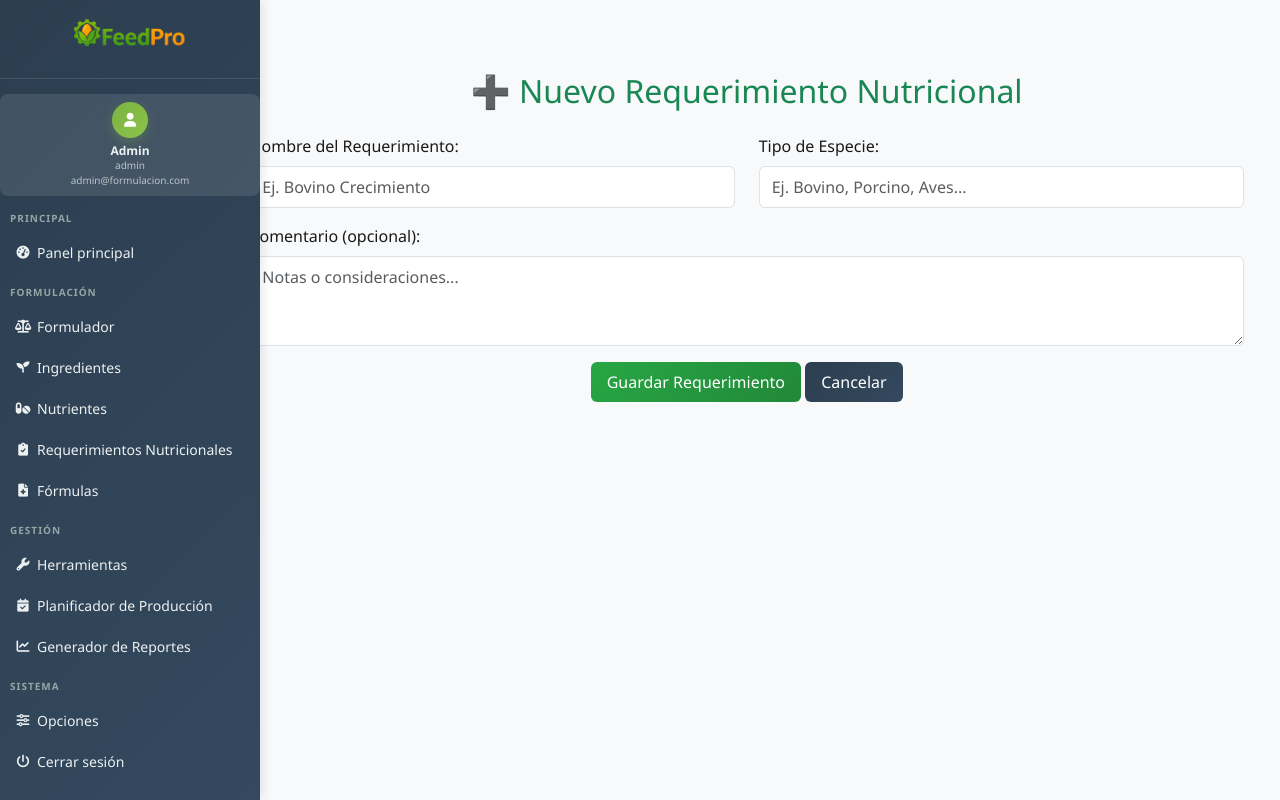
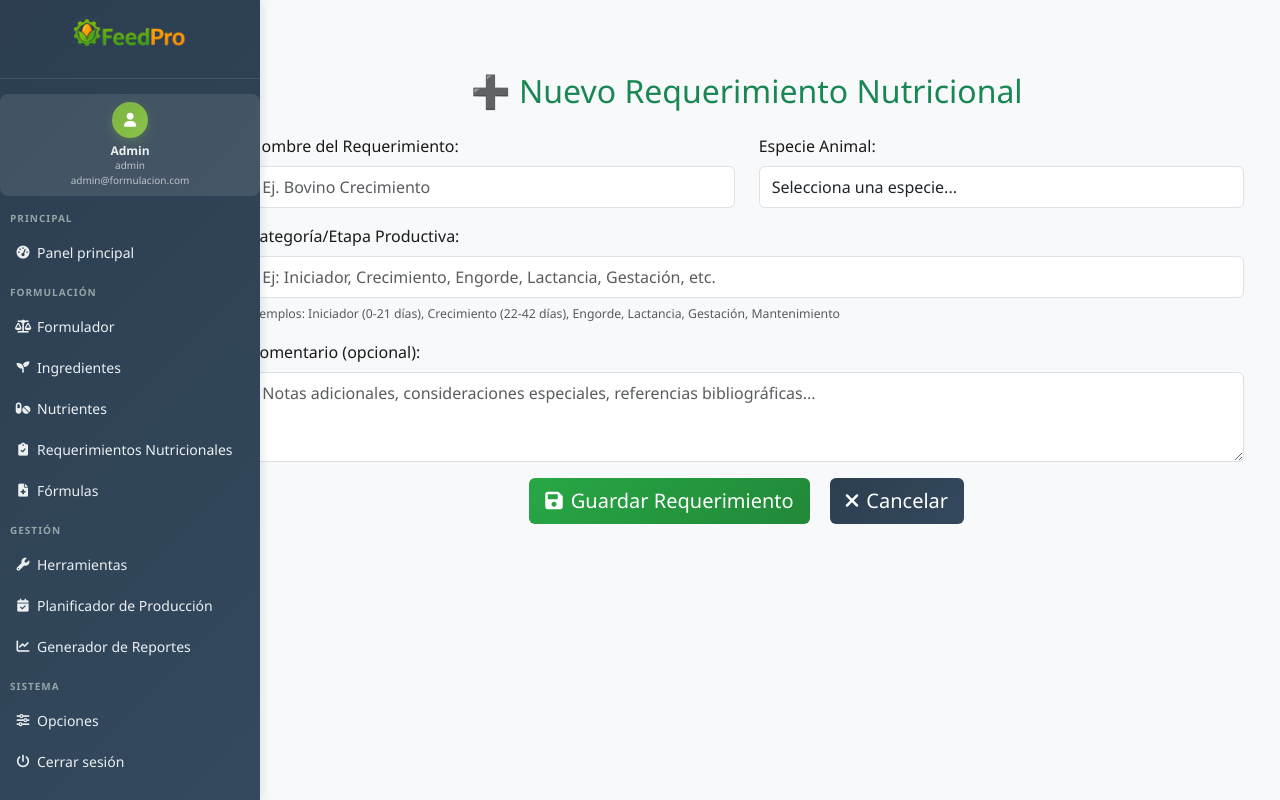
Before and after one commit to Luisfer8904/formulacion-raciones, a Flask app: page /nuevo_requerimiento in a window 1280 px wide. Run offline with Flask 3, Linux system fonts and the light colour scheme; a user stored in the database is signed in.

Commit message:
Fix: Implementar lista de especies zootécnicas y corregir guardado de requerimientos
- Agregado formulario con lista desplegable de especies principales
- Incluye emojis y categorías para mejor UX
- Corregido manejo del campo 'especie' en backend
- Actualizado formulario de edición con mismas mejoras
- Agregado JavaScript para sugerencias automáticas
- Creado script SQL para agregar columna 'especie' a BD

```diff
--- /dev/null
+++ b/add_especie_column_final.sql
@@ -0,0 +1,42 @@
+-- Script final para agregar la columna 'especie' a la tabla requerimientos
+-- Ejecutar este comando en Railway MySQL
+
+USE railway;
+
+-- Verificar estructura actual
+DESCRIBE requerimientos;
+
+-- Agregar la columna 'especie' si no existe
+ALTER TABLE requerimientos
+ADD COLUMN IF NOT EXISTS especie VARCHAR(50) DEFAULT NULL AFTER nombre;
+
+-- Actualizar registros existentes basándose en tipo_especie
+UPDATE requerimientos
+SET especie = CASE
+    -- Pollo y variaciones
+    WHEN LOWER(tipo_especie) REGEXP '(pollo|gallina|ave|broiler|chicken)' THEN 'Pollo'
+    -- Cerdo y variaciones
+    WHEN LOWER(tipo_especie) REGEXP '(cerdo|cochino|porcino|pig|swine)' THEN 'Cerdo'
+    -- Bovino y variaciones
+    WHEN LOWER(tipo_especie) REGEXP '(bovino|vaca|toro|res|cattle|beef)' THEN 'Bovino'
+    -- Ovino y variaciones
+    WHEN LOWER(tipo_especie) REGEXP '(ovino|oveja|carnero|sheep)' THEN 'Ovino'
+    -- Caprino y variaciones
+    WHEN LOWER(tipo_especie) REGEXP '(caprino|cabra|chivo|goat)' THEN 'Caprino'
+    -- Peces y variaciones
+    WHEN LOWER(tipo_especie) REGEXP '(pez|pescado|fish|tilapia|salmon|trucha)' THEN 'Peces'
+    -- Conejo y variaciones
+    WHEN LOWER(tipo_especie) REGEXP '(conejo|rabbit)' THEN 'Conejos'
+    -- Si no coincide, usar 'General'
+    ELSE 'General'
+END
+WHERE especie IS NULL;
+
+-- Verificar resultados
+SELECT id, nombre, especie, tipo_especie, comentario FROM requerimientos;
+
+-- Mostrar estructura final
+DESCRIBE requerimientos;
+
+-- Mostrar estadísticas
+SELECT especie, COUNT(*) as cantidad FROM requerimientos GROUP BY especie;
--- /dev/null
+++ b/fix_especie_column.sql
@@ -0,0 +1,28 @@
+-- Script para arreglar la columna 'especie' en la tabla requerimientos
+-- Ejecutar este script en Railway MySQL
+
+USE railway;
+
+-- Verificar estructura actual
+DESCRIBE requerimientos;
+
+-- Agregar la columna 'especie' con valor por defecto
+ALTER TABLE requerimientos
+ADD COLUMN especie VARCHAR(50) DEFAULT 'General' AFTER nombre;
+
+-- Actualizar registros existentes para que tengan un valor en 'especie'
+UPDATE requerimientos
+SET especie = CASE
+    WHEN tipo_especie LIKE '%Pollo%' OR tipo_especie LIKE '%pollo%' THEN 'Pollo'
+    WHEN tipo_especie LIKE '%Cerdo%' OR tipo_especie LIKE '%cerdo%' THEN 'Cerdo'
+    WHEN tipo_especie LIKE '%Bovino%' OR tipo_especie LIKE '%bovino%' OR tipo_especie LIKE '%Bovinos%' THEN 'Bovino'
+    WHEN tipo_especie LIKE '%Ovino%' OR tipo_especie LIKE '%ovino%' THEN 'Ovino'
+    WHEN tipo_especie LIKE '%Caprino%' OR tipo_especie LIKE '%caprino%' THEN 'Caprino'
+    ELSE 'General'
+END;
+
+-- Verificar que los cambios se aplicaron correctamente
+SELECT id, nombre, especie, tipo_especie, comentario FROM requerimientos;
+
+-- Mostrar estructura final
+DESCRIBE requerimientos;
--- /dev/null
+++ b/fix_especie_flexible.sql
@@ -0,0 +1,41 @@
+-- Script para arreglar la columna 'especie' con flexibilidad para errores de ortografía
+-- Ejecutar este script desde terminal MySQL
+
+USE railway;
+
+-- Verificar estructura actual
+DESCRIBE requerimientos;
+
+-- Agregar la columna 'especie' con valor por defecto (permite NULL para flexibilidad)
+ALTER TABLE requerimientos
+ADD COLUMN especie VARCHAR(50) DEFAULT NULL AFTER nombre;
+
+-- Actualizar registros existentes con lógica flexible para errores de ortografía
+UPDATE requerimientos
+SET especie = CASE
+    -- Pollo y variaciones
+    WHEN LOWER(tipo_especie) REGEXP '(pollo|gallina|ave|broiler|chicken)' THEN 'Pollo'
+    -- Cerdo y variaciones
+    WHEN LOWER(tipo_especie) REGEXP '(cerdo|cochino|porcino|pig|swine)' THEN 'Cerdo'
+    -- Bovino y variaciones
+    WHEN LOWER(tipo_especie) REGEXP '(bovino|vaca|toro|res|cattle|beef)' THEN 'Bovino'
+    -- Ovino y variaciones
+    WHEN LOWER(tipo_especie) REGEXP '(ovino|oveja|carnero|sheep)' THEN 'Ovino'
+    -- Caprino y variaciones
+    WHEN LOWER(tipo_especie) REGEXP '(caprino|cabra|chivo|goat)' THEN 'Caprino'
+    -- Peces y variaciones
+    WHEN LOWER(tipo_especie) REGEXP '(pez|pescado|fish|tilapia|salmon|trucha)' THEN 'Peces'
+    -- Conejo y variaciones
+    WHEN LOWER(tipo_especie) REGEXP '(conejo|rabbit)' THEN 'Conejos'
+    -- Si no coincide con nada, usar el valor original o 'General'
+    ELSE COALESCE(tipo_especie, 'General')
+END;
+
+-- Verificar que los cambios se aplicaron correctamente
+SELECT id, nombre, especie, tipo_especie, comentario FROM requerimientos;
+
+-- Mostrar estructura final
+DESCRIBE requerimientos;
+
+-- Mostrar estadísticas de especies
+SELECT especie, COUNT(*) as cantidad FROM requerimientos GROUP BY especie;
--- a/templates/operaciones/nuevo_requerimiento.html
+++ b/templates/operaciones/nuevo_requerimiento.html
@@ -10,18 +10,73 @@
         <input type="text" class="form-control" id="nombre" name="nombre" placeholder="Ej. Bovino Crecimiento" required>
       </div>
       <div class="col-md-6">
-        <label for="tipo_especie" class="form-label">Tipo de Especie:</label>
-        <input type="text" class="form-control" id="tipo_especie" name="tipo_especie" placeholder="Ej. Bovino, Porcino, Aves..." required>
+        <label for="especie" class="form-label">Especie Animal:</label>
+        <select class="form-control" id="especie" name="especie" required>
+          <option value="">Selecciona una especie...</option>
+          <option value="Pollo">🐔 Pollo (Broiler)</option>
+          <option value="Gallina">🐓 Gallina (Ponedora)</option>
+          <option value="Cerdo">🐷 Cerdo (Porcino)</option>
+          <option value="Bovino">🐄 Bovino (Ganado)</option>
+          <option value="Ovino">🐑 Ovino (Oveja)</option>
+          <option value="Caprino">🐐 Caprino (Cabra)</option>
+          <option value="Peces">🐟 Peces (Acuicultura)</option>
+          <option value="Conejos">🐰 Conejos (Cunicultura)</option>
+          <option value="Pavo">🦃 Pavo</option>
+          <option value="Codorniz">🐦 Codorniz</option>
+          <option value="Equino">🐴 Equino (Caballo)</option>
+          <option value="Bufalos">🐃 Búfalos</option>
+          <option value="General">📋 General/Otros</option>
+        </select>
+      </div>
+    </div>
+    <div class="mb-3">
+      <label for="tipo_especie" class="form-label">Categoría/Etapa Productiva:</label>
+      <input type="text" class="form-control" id="tipo_especie" name="tipo_especie"
+             placeholder="Ej: Iniciador, Crecimiento, Engorde, Lactancia, Gestación, etc." required>
+      <div class="form-text">
+        <small>Ejemplos: Iniciador (0-21 días), Crecimiento (22-42 días), Engorde, Lactancia, Gestación, Mantenimiento</small>
       </div>
     </div>
     <div class="mb-3">
       <label for="comentario" class="form-label">Comentario (opcional):</label>
-      <textarea class="form-control" id="comentario" name="comentario" rows="3" placeholder="Notas o consideraciones..."></textarea>
+      <textarea class="form-control" id="comentario" name="comentario" rows="3"
+                placeholder="Notas adicionales, consideraciones especiales, referencias bibliográficas..."></textarea>
     </div>
     <div class="text-center">
-      <button type="submit" class="btn btn-success">Guardar Requerimiento</button>
-      <a href="{{ url_for('requerimientos_bp.requerimientos') }}" class="btn btn-secondary">Cancelar</a>
+      <button type="submit" class="btn btn-success btn-lg">
+        <i class="fas fa-save me-2"></i>Guardar Requerimiento
+      </button>
+      <a href="{{ url_for('requerimientos_bp.requerimientos') }}" class="btn btn-secondary btn-lg ms-3">
+        <i class="fas fa-times me-2"></i>Cancelar
+      </a>
     </div>
   </form>
 </div>
+
+<script>
+// Sugerencias automáticas basadas en la especie seleccionada
+document.getElementById('especie').addEventListener('change', function() {
+    const especie = this.value;
+    const tipoEspecieInput = document.getElementById('tipo_especie');
+
+    const sugerencias = {
+        'Pollo': 'Iniciador (0-21 días)',
+        'Gallina': 'Postura (18+ semanas)',
+        'Cerdo': 'Iniciador (5-10 kg)',
+        'Bovino': 'Crecimiento',
+        'Ovino': 'Engorde',
+        'Caprino': 'Lactancia',
+        'Peces': 'Juveniles',
+        'Conejos': 'Engorde',
+        'Pavo': 'Iniciador',
+        'Codorniz': 'Postura',
+        'Equino': 'Mantenimiento',
+        'Bufalos': 'Lactancia'
+    };
+
+    if (sugerencias[especie]) {
+        tipoEspecieInput.placeholder = `Sugerencia: ${sugerencias[especie]}`;
+    }
+});
+</script>
 {% endblock %}
```
Also changed, not shown: app/routes/requerimientos.py (+16 -10 lines), templates/operaciones/editar_requerimiento.html (+63 -5 lines).
